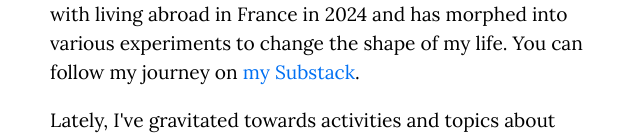
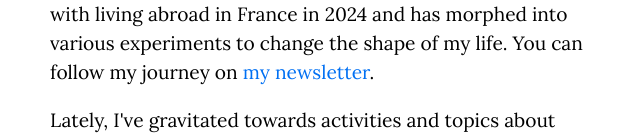
Before and after one commit to frankchen07/writing, a Next.js app: page / in a window 1280 px wide. Shown: the part 368-506 px from the top of the page, without its empty margins (318-958 px from the left). Built offline with nearby package versions, Linux system fonts and the light colour scheme; a web font is replaced by a local one.

Commit message:
update language

```diff
--- a/pages/index.js
+++ b/pages/index.js
@@ -17,7 +17,7 @@ export default function Home({ allPostsData }) {
         </p>
 
         <p>
-          I'm currently on sabbatical. This particular adventure started with living abroad in France in 2024 and has morphed into various experiments to change the shape of my life. You can follow my journey on <a href='https://fronk.substack.com/'>my Substack</a>.
+          I'm currently on sabbatical. This particular adventure started with living abroad in France in 2024 and has morphed into various experiments to change the shape of my life. You can follow my journey on <a href='https://fronk.substack.com/'>my newsletter</a>.
         </p>
 
         <p>
```
